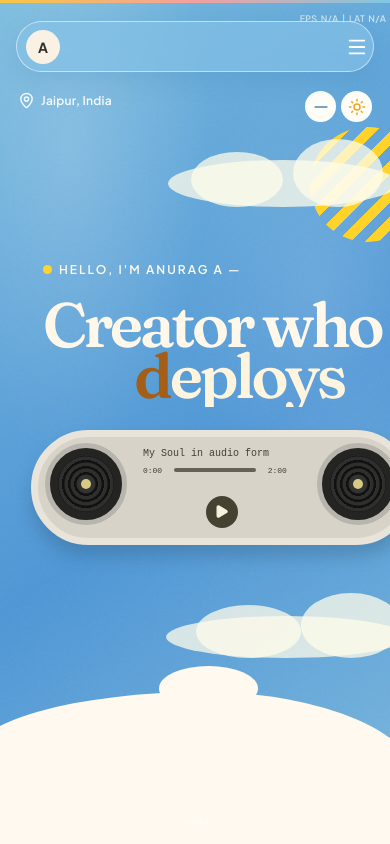
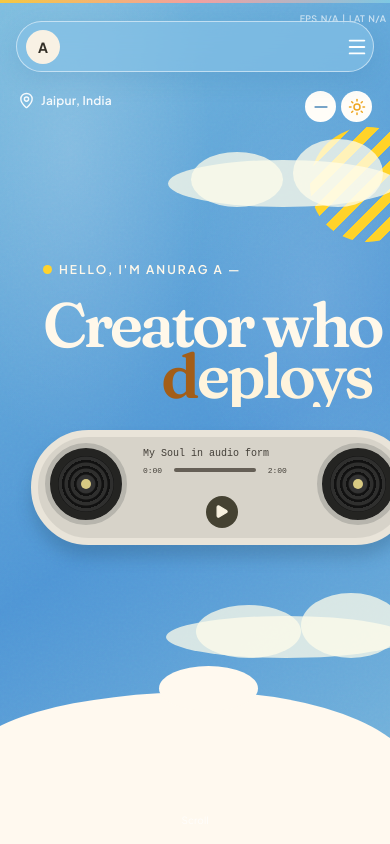
Before and after one commit to avi4rag/Anurag-Portfolio, a Next.js app: page / in a window 390 px wide. Shown: the top 844 px of the page. Built offline with nearby package versions, Linux system fonts and the light colour scheme.

Commit message:
fix(hero): clear animated word from audio player

```diff
--- a/app/globals.css
+++ b/app/globals.css
@@ -486,7 +486,7 @@ h6 {
   display: inline-block;
   width: 7.5ch;
   height: 0.9em;
-  margin-left: 42%;
+  margin-left: 56%;
   overflow: hidden;
   color: #fff4dd;
 }
@@ -705,7 +705,7 @@ h6 {
     font-size: clamp(56px, 16vw, 90px);
   }
   .reference-word-slot {
-    margin-left: 27%;
+    margin-left: 35%;
   }
   .reference-player {
     transform: scale(0.78);
```
